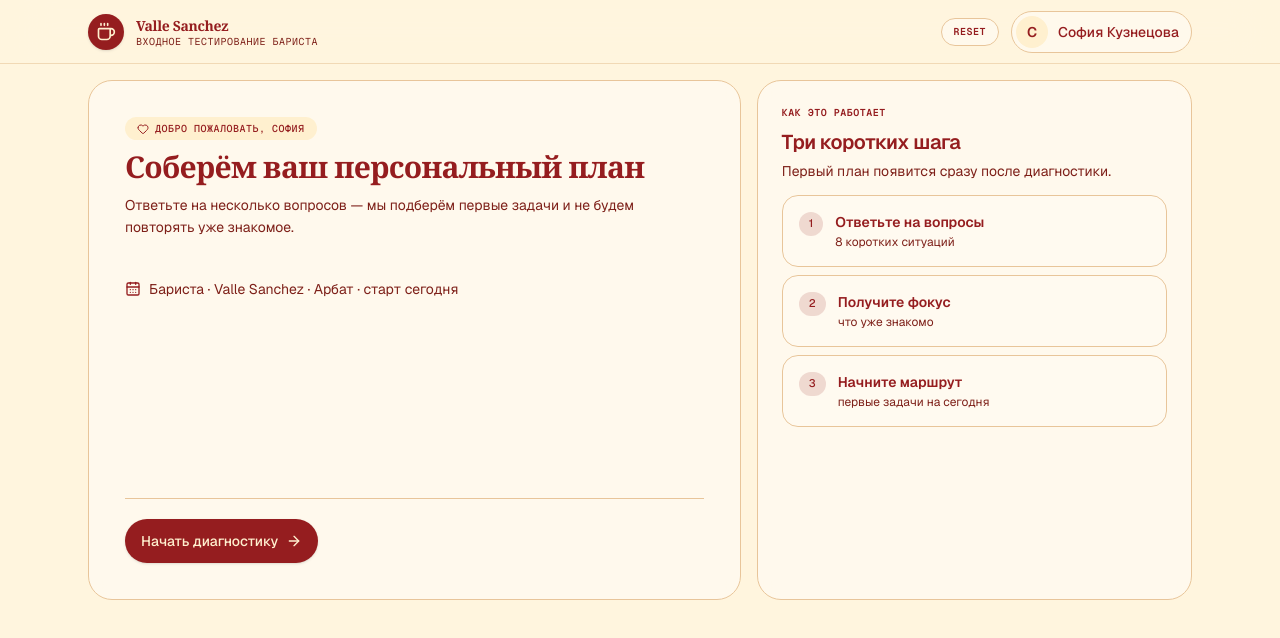
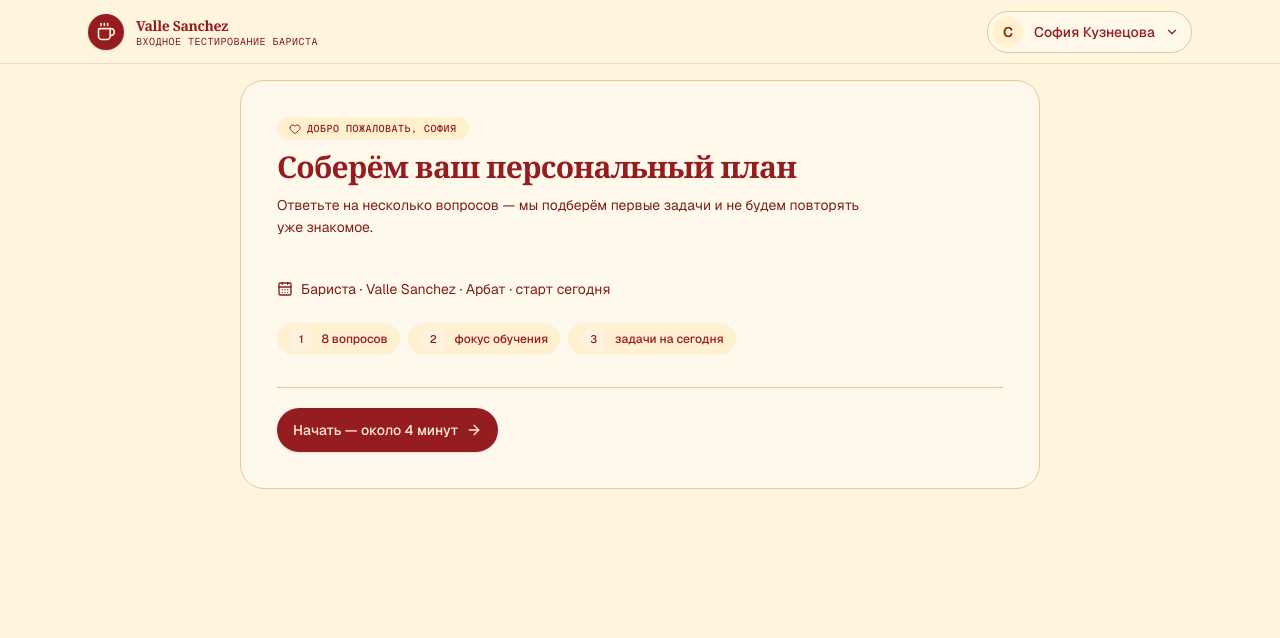
Before and after one commit to Ramilko37/ai-onboarding, a Next.js app: page / in a window 1280 px wide. Shown: the top 638 px of the page. Built offline with nearby package versions, Linux system fonts and the light colour scheme.

Commit message:
fix: simplify diagnostic welcome entry

```diff
--- /dev/null
+++ b/src/modules/onboarding-agent/lib/getWelcomeDiagnosticAction.ts
@@ -0,0 +1,29 @@
+export type WelcomeDiagnosticAction = {
+  label: string;
+  mode: "start" | "continue";
+};
+
+export function getWelcomeDiagnosticAction(params: {
+  currentQuestionIndex: number;
+  hasDiagnosticResult: boolean;
+  questionsCount: number;
+}): WelcomeDiagnosticAction {
+  const hasActiveProgress = params.questionsCount > 0 && !params.hasDiagnosticResult;
+
+  if (!hasActiveProgress) {
+    return {
+      label: "Начать — около 4 минут",
+      mode: "start",
+    };
+  }
+
+  const nextQuestionNumber = Math.min(
+    Math.max(params.currentQuestionIndex + 1, 1),
+    params.questionsCount,
+  );
+
+  return {
+    label: `Продолжить с вопроса ${nextQuestionNumber} из ${params.questionsCount}`,
+    mode: "continue",
+  };
+}
--- a/src/modules/onboarding-agent/ui/OnboardingAgentPage.tsx
+++ b/src/modules/onboarding-agent/ui/OnboardingAgentPage.tsx
@@ -1,7 +1,9 @@
 "use client";
 
-import { Coffee } from "lucide-react";
-import { MayakShell, MayakTopBar } from "@/shared/ui/mayak";
+import { useState } from "react";
+import { ChevronDown, Coffee } from "lucide-react";
+import { MayakShell, MayakTopBar, cn } from "@/shared/ui/mayak";
+import { getWelcomeDiagnosticAction } from "../lib/getWelcomeDiagnosticAction";
 import { useOnboardingAgentState } from "../model/useOnboardingAgentState";
 import { DiagnosticStep } from "./steps/DiagnosticStep";
 import { LearningRouteStep } from "./steps/LearningRouteStep";
@@ -11,6 +13,11 @@ export function OnboardingAgentPage() {
   const { state, actions } = useOnboardingAgentState();
   const isLearningRouteStep = state.currentStep === "learning_route";
   const showDevReset = process.env.NODE_ENV === "development";
+  const welcomeAction = getWelcomeDiagnosticAction({
+    currentQuestionIndex: state.currentQuestionIndex,
+    hasDiagnosticResult: Boolean(state.diagnosticResult),
+    questionsCount: state.diagnosticQuestions.length,
+  });
 
   return (
     <MayakShell
@@ -21,16 +28,12 @@ export function OnboardingAgentPage() {
           brand="Valle Sanchez"
           subtitle="входное тестирование бариста"
           icon={<Coffee className="h-5 w-5" aria-hidden="true" />}
-          meta={
-            showDevReset ? (
-              <button
-                className="font-mono text-[10px] font-semibold uppercase tracking-wider text-primary transition hover:text-foreground focus-visible:outline-2 focus-visible:outline-offset-2 focus-visible:outline-ring/45"
-                onClick={actions.reset}
-                type="button"
-              >
-                Reset
-              </button>
-            ) : undefined
+          userControl={
+            <ProfileMenu
+              canReset={showDevReset}
+              onReset={actions.reset}
+              userName={state.employee?.name ?? "Новый бариста"}
+            />
           }
           userName={state.employee?.name ?? "Новый бариста"}
         />
@@ -46,9 +49,10 @@ export function OnboardingAgentPage() {
         {state.currentStep === "welcome" && (
           <WelcomeStep
             employee={state.employee}
+            action={welcomeAction}
             onStart={actions.startDiagnostic}
             onContinue={
-              state.diagnosticQuestions.length > 0 && !state.diagnosticResult
+              welcomeAction.mode === "continue"
                 ? () => actions.goToStep("diagnostic")
                 : undefined
             }
@@ -82,3 +86,68 @@ export function OnboardingAgentPage() {
     </MayakShell>
   );
 }
+
+function ProfileMenu({
+  canReset,
+  onReset,
+  userName,
+}: {
+  canReset: boolean;
+  onReset: () => void;
+  userName: string;
+}) {
+  const [isOpen, setIsOpen] = useState(false);
+  const initials = userName.trim().charAt(0).toUpperCase();
+
+  return (
+    <div className="relative">
+      <button
+        aria-expanded={isOpen}
+        aria-haspopup="menu"
+        className={cn(
+          "flex h-11 w-11 cursor-pointer items-center justify-center rounded-full border border-border bg-card/80 p-1 transition hover:border-primary/40 hover:bg-primary/5 focus-visible:outline-3 focus-visible:outline-offset-2 focus-visible:outline-ring/45",
+          "sm:h-auto sm:w-auto sm:justify-start sm:gap-2.5 sm:py-1 sm:pr-3 sm:pl-1",
+        )}
+        onClick={() => setIsOpen((value) => !value)}
+        type="button"
+      >
+        <span
+          className="flex h-8 w-8 items-center justify-center rounded-full bg-secondary text-sm font-semibold text-secondary-foreground"
+          aria-hidden="true"
+        >
+          {initials}
+        </span>
+        <span className="hidden text-sm font-medium text-foreground sm:inline">{userName}</span>
+        <ChevronDown
+          className={cn("hidden h-3.5 w-3.5 text-muted-foreground transition sm:block", isOpen && "rotate-180")}
+          aria-hidden="true"
+        />
+      </button>
+
+      {isOpen && (
+        <div
+          className="absolute right-0 top-[calc(100%+0.5rem)] z-30 w-56 rounded-2xl border border-border bg-card p-2 text-sm shadow-[var(--shadow-card)]"
+          role="menu"
+        >
+          <div className="px-3 py-2">
+            <p className="font-medium text-foreground">{userName}</p>
+            <p className="mt-0.5 text-xs text-muted-foreground">Бариста · входное тестирование</p>
+          </div>
+          {canReset && (
+            <button
+              className="mt-1 flex min-h-10 w-full cursor-pointer items-center rounded-xl px-3 text-left font-mono text-[10px] font-semibold uppercase tracking-wider text-primary transition hover:bg-primary/5 hover:text-foreground focus-visible:outline-2 focus-visible:outline-offset-2 focus-visible:outline-ring/45"
+              onClick={() => {
+                setIsOpen(false);
+                onReset();
+              }}
+              role="menuitem"
+              type="button"
+            >
+              Reset progress
+            </button>
+          )}
+        </div>
+      )}
+    </div>
+  );
+}
--- a/src/modules/onboarding-agent/ui/steps/WelcomeStep.tsx
+++ b/src/modules/onboarding-agent/ui/steps/WelcomeStep.tsx
@@ -1,24 +1,28 @@
 import { ArrowRight, CalendarDays, Heart } from "lucide-react";
 import { MayakBadge, MayakPanel, MayakSectionHeader } from "@/shared/ui/mayak";
-import { PrimaryButton, SecondaryButton } from "../components";
+import { PrimaryButton } from "../components";
 import type { EmployeeProfile } from "../../model/types";
+import type { WelcomeDiagnosticAction } from "../../lib/getWelcomeDiagnosticAction";
 
-export function WelcomeStep({ employee, onStart, onContinue }: {
+export function WelcomeStep({ employee, action, onStart, onContinue }: {
   employee: EmployeeProfile | null;
+  action: WelcomeDiagnosticAction;
   onStart: () => void;
   onContinue?: () => void;
 }) {
   const firstName = employee?.name.split(" ")[0] ?? "София";
+  const handleAction = action.mode === "continue" && onContinue ? onContinue : onStart;
+
   return (
-    <section className="mx-auto grid w-full max-w-6xl min-h-0 gap-4 lg:grid-cols-[minmax(0,1.2fr)_minmax(320px,0.8fr)] lg:items-stretch">
+    <section className="mx-auto w-full max-w-[800px]">
       <MayakPanel
         variant="soft"
         padding="lg"
-        className="flex min-h-[440px] flex-col justify-between gap-8 lg:min-h-[520px] lg:p-9"
+        className="grid gap-8 lg:p-9"
       >
         <div className="grid gap-6">
           <MayakSectionHeader
-            className="mb-0 max-w-3xl"
+            className="mb-0"
             kicker={
               <>
                 <Heart className="h-3 w-3 text-primary" aria-hidden="true" />
@@ -29,38 +33,33 @@ export function WelcomeStep({ employee, onStart, onContinue }: {
             description="Ответьте на несколько вопросов — мы подберём первые задачи и не будем повторять уже знакомое."
           />
 
-          <p className="flex items-center gap-2 text-sm text-muted-foreground"><CalendarDays className="h-4 w-4 text-primary" /> Бариста · {employee?.location ?? "Valle Sanchez"} · старт сегодня</p>
+          <p className="flex items-center gap-2 text-sm text-muted-foreground">
+            <CalendarDays className="h-4 w-4 text-muted-foreground" />
+            Бариста · {employee?.location ?? "Valle Sanchez"} · старт сегодня
+          </p>
+
+          <div className="flex flex-wrap gap-2">
+            {[
+              "8 вопросов",
+              "фокус обучения",
+              "задачи на сегодня",
+            ].map((caption, index) => (
+              <span
+                className="inline-flex min-h-8 items-center gap-2 rounded-full bg-secondary px-3 text-xs font-medium text-secondary-foreground"
+                key={caption}
+              >
+                <MayakBadge tone="muted">{index + 1}</MayakBadge>
+                {caption}
+              </span>
+            ))}
+          </div>
         </div>
 
         <div className="flex flex-wrap items-center gap-3 border-t border-border pt-5">
-          <PrimaryButton onClick={onStart}>
-            Начать диагностику
+          <PrimaryButton onClick={handleAction}>
+            {action.label}
             <ArrowRight className="h-4 w-4" aria-hidden="true" />
           </PrimaryButton>
-          {onContinue && <SecondaryButton onClick={onContinue}>Продолжить</SecondaryButton>}
-        </div>
-      </MayakPanel>
-
-      <MayakPanel variant="soft" padding="md" className="grid content-start gap-3 lg:p-6">
-        <div>
-          <p className="font-mono text-[10px] font-semibold uppercase tracking-wider text-primary">Как это работает</p>
-          <h2 className="mt-2 text-xl font-semibold tracking-tight text-foreground">Три коротких шага</h2>
-          <p className="mt-1 text-sm leading-relaxed text-muted-foreground">Первый план появится сразу после диагностики.</p>
-        </div>
-        <div className="grid gap-2">
-          {[
-            ["1", "Ответьте на вопросы", "8 коротких ситуаций"],
-            ["2", "Получите фокус", "что уже знакомо"],
-            ["3", "Начните маршрут", "первые задачи на сегодня"],
-          ].map(([number, title, caption]) => (
-            <div className="grid grid-cols-[auto_1fr] items-start gap-3 rounded-2xl border border-border bg-card p-4" key={number}>
-              <MayakBadge tone="primary">{number}</MayakBadge>
-              <div>
-                <p className="text-sm font-semibold text-foreground">{title}</p>
-                <p className="mt-0.5 text-xs text-muted-foreground">{caption}</p>
-              </div>
-            </div>
-          ))}
         </div>
       </MayakPanel>
     </section>
--- a/src/shared/ui/mayak/index.tsx
+++ b/src/shared/ui/mayak/index.tsx
@@ -125,6 +125,7 @@ type MayakTopBarProps = {
   brand?: string;
   subtitle?: string;
   meta?: ReactNode;
+  userControl?: ReactNode;
   userName?: string;
   icon?: ReactNode;
   className?: string;
@@ -134,6 +135,7 @@ export function MayakTopBar({
   brand = "Маяк",
   subtitle,
   meta,
+  userControl,
   userName,
   icon,
   className,
@@ -170,7 +172,8 @@ export function MayakTopBar({
               {meta}
             </span>
           )}
-          {userName && (
+          {userControl}
+          {!userControl && userName && (
             <div className="flex h-11 w-11 items-center justify-center rounded-full border border-border bg-card/80 p-1 sm:h-auto sm:w-auto sm:justify-start sm:gap-2.5 sm:py-1 sm:pr-3 sm:pl-1">
               <span
                 className="flex h-8 w-8 items-center justify-center rounded-full bg-secondary text-sm font-semibold text-secondary-foreground"
```
Also changed, not shown: 2 other files (tests, documents, lock files or other folders).
